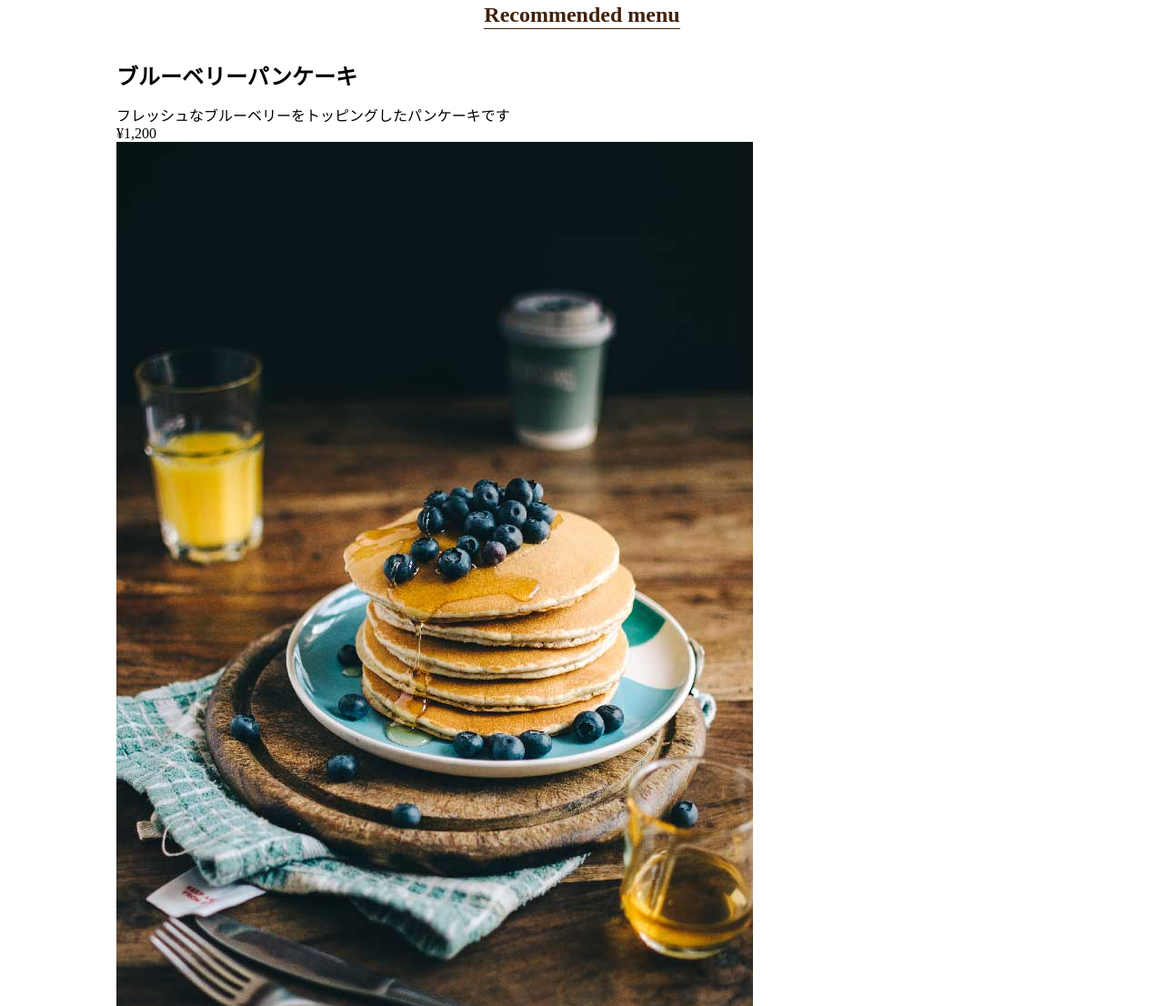
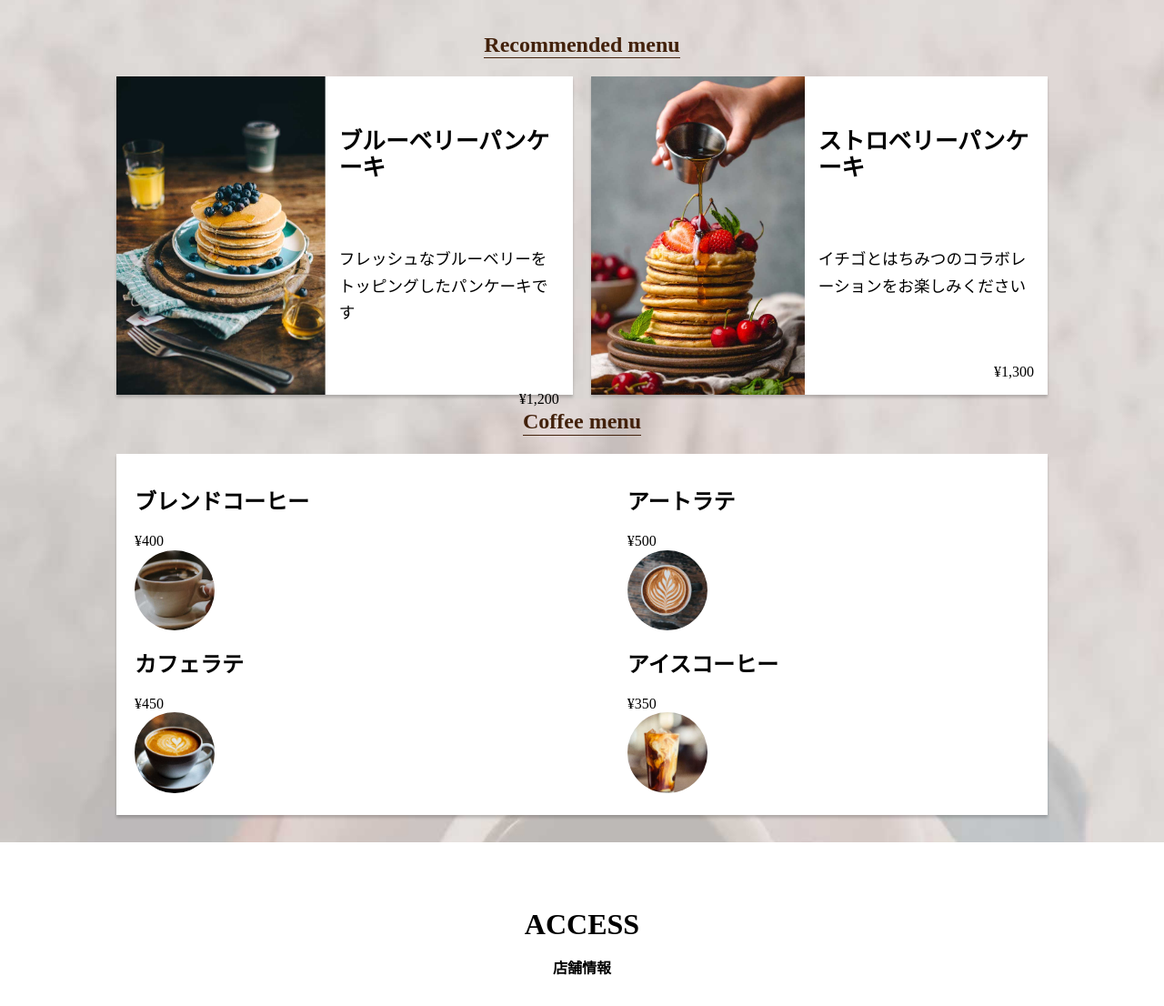
Before and after one commit to KumikoItashiki/for_git_study, a website: page www/index.html in a window 1280 px wide. Shown: the part 1225-2331 px from the top of the page at 91% size. Drawn offline with Linux system fonts and the light colour scheme.

Commit message:
modified html

```diff
--- a/www/css/main.css
+++ b/www/css/main.css
@@ -83,3 +83,61 @@ div,li {
   width: 20%;
   border-radius: 50%;
 }
+.mv_title {
+  position: absolute;
+  top: 6.5%;
+}
+.flex-box {
+  display: flex;
+  flex-wrap: wrap; /* 折返し指定 */
+  justify-content: space-between;
+}
+.flex-item1 {
+  flex-basis: 60%; /* p */
+}
+.flex-item2 {
+  flex-basis: 35%; /* img */
+}
+.flex-item3{
+  width: 49%;
+  background: #FFF;
+  box-shadow: 0 3px 3px 0 rgba(0,0,0,.2);
+}
+.menu {
+  background: center / cover fixed no-repeat url(../images/sample_menu_bg.jpg)
+}
+.rec-menu_img{
+  display: list-item;
+  flex-basis: 90%;
+  object-fit: cover;
+}
+.menu_wrapper{
+  padding: 15px;
+  display: list-item;
+}
+.menu_text{
+  font-size: 1.1rem;
+  line-height: 1.7;
+  padding-bottom: 70px;
+}
+.menu_sub_title{
+  font-size: 1.6rem;
+  font-family: 'Noto Serif JP', serif;
+  padding: 20px 0 50px 0;
+}
+.menu_price{
+  text-align: right;
+}
+.rec-menu_contens {
+  display: flex;
+  height: 350px;
+  flex-direction: row-reverse;
+}
+.flex-item4 {
+	width: calc(49% - 40px);
+}
+.cof-menu_contens{
+  padding: 20px;
+  background: #FFF;
+  box-shadow: 0 3px 3px 0 rgba(0,0,0,.2);
+}
--- a/www/index.html
+++ b/www/index.html
@@ -26,8 +26,10 @@
         </ul>
       </nav>
       <div class="key section_inner">
+        <div class="mv_title">
         <h1>DIC Coffee</h1>
         <p>natural organic cafe</p>
+        </div>
       </div>
     </header>
     <section>
@@ -36,33 +38,39 @@
           <h1>CONCEPT</h1>
           <p>DIC Coffeeのこだわり</p>
         </div>
-        <p>
+        <div class="flex-box">
+        <p class="flex-item1">
           DIC Coffeeのコーヒーはルワンダ産のコーヒー豆<strong>「DIC Beans」</strong>を使用しています。<br>
           直接契約したコーヒー農家から仕入れております。<br>
           バランスの取れた酸味とコクに、フルーティな甘さを感じられる１杯です。ぜひ、こだわりの１杯を
           お楽しみください。<br>
           <small>※DIC Cafeは株式会社ダイビックが農場と契約、運営しています。</small>
         </p>
-        <img src="images/sample_concept.jpg">
+        <img class="flex-item2" src="images/sample_concept.jpg">
+        </div>
       </article>
-      <article class="section_inner">
+      <article class="menu section_inner">
         <h1 class="section_title" id="menu">MENU</h1>
         <section>
           <div class="center">
             <h1 class="menu_title">Recommended menu</h1>
           </div>
-          <ul>
-            <li>
-              <h2>ブルーベリーパンケーキ</h2>
-              <p>フレッシュなブルーベリーをトッピングしたパンケーキです</p>
-              <p>¥1,200</p>
-              <img src="images/sample_pancake1.jpg">
+          <ul class="flex-box">
+            <li class="flex-item3 rec-menu_contens">
+              <div class="menu_wrapper">
+              <h2 class="menu_sub_title">ブルーベリーパンケーキ</h2>
+              <p class="menu_text">フレッシュなブルーベリーをトッピングしたパンケーキです</p>
+              <p class="menu_price">¥1,200</p>
+              </div>
+              <img class="rec-menu_img" src="images/sample_pancake1.jpg">
             </li>
-            <li>
-              <h2>ストロベリーパンケーキ</h2>
-              <p>イチゴとはちみつのコラボレーションをお楽しみください</p>
-              <p>¥1,300</p>
-              <img src="images/sample_pancake2.jpg">
+            <li class="rec-menu flex-item3 rec-menu_contens">
+              <div class="menu_wrapper">
+              <h2 class="menu_sub_title">ストロベリーパンケーキ</h2>
+              <p class="menu_text">イチゴとはちみつのコラボレーションをお楽しみください</p>
+              <p class="menu_price">¥1,300</p>
+              </div>
+              <img class="rec-menu_img" src="images/sample_pancake2.jpg">
             </li>
           </ul>
         </section>
@@ -70,23 +78,23 @@
           <div class="center">
             <h1 class="menu_title">Coffee menu</h1>
           </div>
-          <ul>
-            <li>
+          <ul class="flex-box cof-menu_contens">
+            <li class="flex-item4">
               <h2>ブレンドコーヒー</h2>
               <p>¥400</p>
               <img src="images/sample_cafe1.jpg" class="caffee_menu_image">
             </li>
-            <li>
+            <li class="flex-item4">
               <h2>アートラテ</h2>
               <p>¥500</p>
               <img src="images/sample_cafe2.jpg" class="caffee_menu_image">
             </li>
-            <li>
+            <li class="flex-item4">
               <h2>カフェラテ</h2>
               <p>¥450</p>
               <img src="images/sample_cafe3.jpg" class="caffee_menu_image">
             </li>
-            <li>
+            <li class="flex-item4">
               <h2>アイスコーヒー</h2>
               <p>¥350</p>
               <img src="images/sample_cafe4.jpg" class="caffee_menu_image">
```
